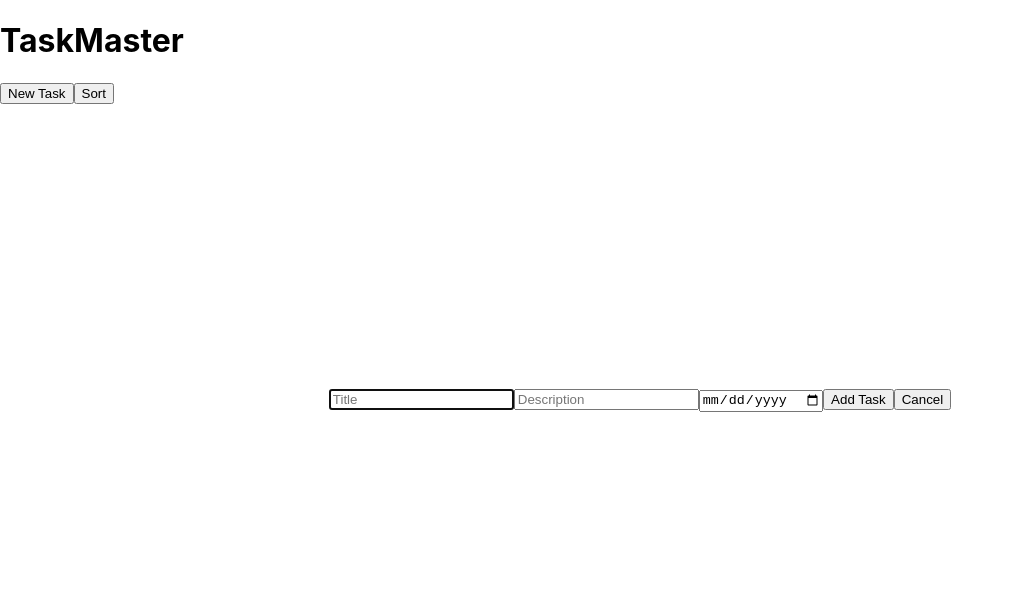
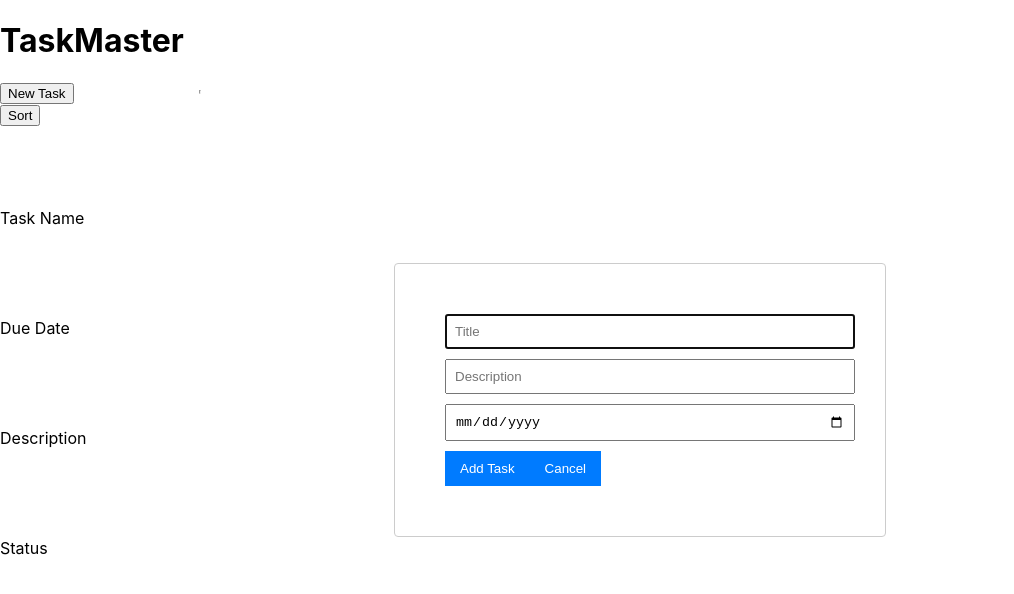
Before and after one commit to CSC425-Team-2/Taskmaster, a React (Create React App) app in the folder taskmaster/: page / in a window 1280 px wide. Both pictures are taken after a click on the button "New Task". Shown: the top 594 px of the page, without its empty margins (0-1014 px from the left). Built offline with nearby package versions, Linux system fonts and the light colour scheme.

Commit message:
Css updates

```diff
--- a/taskmaster/src/App.css
+++ b/taskmaster/src/App.css
@@ -1,23 +1,87 @@
 
-  .edit-popup{
+  /* custom-popup-styles.css */
+.custom-popup {
+  background-color: #fff;
+  border: 1px solid #ccc;
+  border-radius: 4px;
+  padding: 50px;
+  max-width: 390px;
+  margin: 0 auto;
   position: 'fixed';
   top: '50%';
   left: '50%';
   transform: 'translate(-50%, -50%)';
   background-color: '#FFF';
-    padding: '50px';
   z-Index: 1000;
 }
 
-  .overlay-style {
-    position: fixed;
+.custom-popup h2 {
+  font-size: 1.5rem;
+}
+
+.custom-popup input {
   width: 100%;
-  height: 100%;
-  top: 0;
-  left: 0;
-  right: 0;
-  bottom: 0;
-  background-color: rgba(0,0,0,0.5);
-  z-index: 2;
+  margin-bottom: 10px;
+  padding: 8px;
+}
+
+.custom-popup button {
+  background-color: #007bff;
+  color: #fff;
+  border: none;
+  padding: 10px 15px;
   cursor: pointer;
 }
+
+.divider-line {
+  background-color: black;
+  color: black;
+  outline-color: black;
+  height: 2px;
+}
+
+.cosdaner {
+  display: grid;
+  grid-template-rows: 100px 100px 100px 100px 100px;
+  grid-template-columns: 100px 100px 100px 100px 100px;
+}
+
+.top-container {
+  display: grid;
+  grid-template-rows: 100px 100px 100px 100px 100px;
+  grid-template-columns: 100px 100px 100px 100px 100px;
+  column-gap: 50px;
+  row-gap: 10px;
+}
+
+.bottom-container {
+  display: grid;
+  grid-template-rows: 100px 100px 100px 100px 100px;
+  grid-template-columns: 100px 100px 100px 100px 100px;
+  column-gap: 50px;
+  row-gap: 50px;
+}
+
+.col1 {
+  grid-row-start: 1;
+  grid-row-end: 2;
+}
+.col2 {
+  grid-row-start: 2;
+  grid-row-end: 3;
+}
+
+.col3 {
+  grid-row-start: 3;
+  grid-row-end: 4;
+}
+
+.col4 {
+  grid-row-start: 4;
+  grid-row-end: 5;
+}
+
+.col5 {
+  grid-row-start: 5;
+  grid-row-end: 6;
+}
--- a/taskmaster/src/App.js
+++ b/taskmaster/src/App.js
@@ -4,14 +4,13 @@ import Task from './Task';
 import Popup from 'reactjs-popup';
 import TaskEditForm from './TaskEditForm';
 import TaskAddForm from './TaskAddForm';
-import Overlay from './Overlay';
+import './App.css';
 
 const App = () => {
   const [tasks, setTasks] = useState([]);
   const [addingTask, setAddingTask] = useState(null);
   const [selectedTask, setSelectedTask] = useState(null);
   const [editingTask, setEditingTask] = useState(null);
-  const [overlayVisibile, setOverlayVisible] = useState(false);
 
   const handleAddTask = (newTask) => {
     // Create a new task with a unique ID and mark it as not completed
@@ -61,25 +60,27 @@ const App = () => {
     setSelectedTask(null);
   };
 
-  const handleOverlayChange = () => {
-    //Changes if the overlay is active or not
-    setOverlayVisible(!overlayVisibile);
-  }
-
   return (
     <div>
       <h1>TaskMaster</h1>
-      <button onClick={() => {setAddingTask(true) && handleOverlayChange()}}>New Task</button>
-      <button onClick={() => {}}>Sort</button>
-      <TaskList tasks={tasks} onTaskClick={handleTaskClick} />
+      <div className='container'>
+        <div className='top-container'>
+          <hr className='divider-line' />
+          <div className='col1'>
+          <button onClick={() => {setAddingTask(true)}}>New Task</button>
+          <button onClick={() => {}}>Sort</button>
+          </div>
+          <div className='col2'><p>Task Name</p></div>
+          <div className='col3'><p>Due Date</p></div>
+          <div className='col4'><p>Description</p></div>
+          <div className='col5'><p>Status</p></div>
+        </div>
+        <div className='bottom-container'>
+        <hr className='divider-line' />
 
-      {overlayVisibile && (
-        <Popup open modal nested closeOnDocumentClick onClose={() => setOverlayVisible(null)}>
-          {() => (
-            <Overlay/>
-          )}
-        </Popup>)}
-
+        <TaskList tasks={tasks} onTaskClick={handleTaskClick} />
+        </div>
+      </div>
       {addingTask && (
         <Popup open modal nested closeOnDocumentClick onClose={() => setAddingTask(null)}>
           {(close) => (
@@ -94,14 +95,18 @@ const App = () => {
         </Popup>)}
 
       {selectedTask && (
-        <Task
+        <Popup open modal nested closeOnDocumentClick onClose={() => setSelectedTask(null)}>
+        {(close) => (
+          <Task
           task={selectedTask}
           onComplete={handleCompleteTask}
           onEdit={handleEditTask}
           onDelete={handleDeleteTask}
           onClose={handleCloseTask}
         />
-      )}
+        )}
+      </Popup>)}
+
       {editingTask && (
         <Popup open modal nested closeOnDocumentClick onClose={() => setEditingTask(null)}>
           {(close) => (
@@ -111,7 +116,6 @@ const App = () => {
               onCancel={() => {
                 setEditingTask(null);
                 close();
-                handleOverlayChange();
               }}
             />
           )}
--- a/taskmaster/src/Overlay.js
+++ /dev/null
@@ -1,14 +0,0 @@
-// TaskAddForm.js
-
-import './App.css';
-
-const Overlay = () => {
-
-return (
-    <>
-    <div id="overlay-style" />
-    </>
-)
-};
-
-export default Overlay;
--- a/taskmaster/src/Task.js
+++ b/taskmaster/src/Task.js
@@ -1,10 +1,11 @@
 // Task.js
 
    import React from 'react';
+   import './App.css';
 
    const Task = ({ task, onComplete, onEdit, onDelete, onClose}) => (
 
-     <div>
+     <div className="custom-popup">
 
        <h3>{task.title}</h3>
 
--- a/taskmaster/src/TaskAddForm.js
+++ b/taskmaster/src/TaskAddForm.js
@@ -36,7 +36,7 @@ const TaskAddForm = ({onSave, onCancel}) => {
 
   return (
 
-    <div>
+    <div className="custom-popup">
 
       <input
 
--- a/taskmaster/src/TaskEditForm.js
+++ b/taskmaster/src/TaskEditForm.js
@@ -12,7 +12,7 @@ const TaskEditForm = ({ task, onSave, onCancel }) => {
   };
 
   return (
-    <div className="edit-popup">
+    <div className="custom-popup">
       <h2>Edit Task</h2>
       <input
         type="text"
--- a/taskmaster/src/TaskList.js
+++ b/taskmaster/src/TaskList.js
@@ -1,6 +1,7 @@
 // TaskList.js
 
    import React from 'react';
+   import './App.css';
 
 
 
@@ -14,7 +15,7 @@
 
            {task.title} - {task.dueDate}
 		   <br />
-		   &nbsp;&nbsp;&nbsp;&nbsp;{task.completed ? 'Completed' : 'Pending'}
+		   {task.completed ? 'Completed' : 'Pending'}
 
          </li>
 
```
Lines whose indentation alone changed are shown as unchanged.
